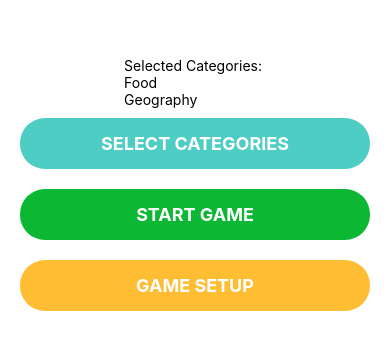
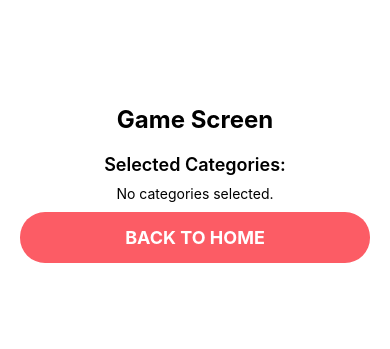
Before and after one commit to abhishek-dangol/Word_Guess_2, a React Native app: screen /Game in a window 390 px wide. Shown: the part 233-582 px from the top of the page. Built offline with nearby package versions, Linux system fonts and the light colour scheme.

Commit message:
Able to pass categories from Home Screen to Game Screen

```diff
--- a/App.js
+++ b/App.js
@@ -1,20 +1,34 @@
 import { StatusBar } from "expo-status-bar";
-import { StyleSheet, Text, View } from "react-native";
+import { StyleSheet, Text, View, SafeAreaView } from "react-native";
 import AppButton from "./app/components/AppButton";
 import HomeScreen from "./app/screens/HomeScreen";
+import GameScreen from "./app/screens/GameScreen";
+import { NavigationContainer } from "@react-navigation/native";
+import { createNativeStackNavigator } from "@react-navigation/native-stack";
+
+
+
+const Stack = createNativeStackNavigator();
 
 export default function App() {
   return (
-    <View style={styles.container}>
-      <HomeScreen />
-    </View>
+    <SafeAreaView style={styles.container}>
+      <NavigationContainer independent={true}>
+        <Stack.Navigator
+          initialRouteName="Home"
+          screenOptions={{ headerShown: false, }}
+        >
+          <Stack.Screen name="Home" component={HomeScreen}/>
+          <Stack.Screen name="Game" component={GameScreen} />
+        </Stack.Navigator>
+      </NavigationContainer>
+    </SafeAreaView>
+
   );
 }
 
 const styles = StyleSheet.create({
   container: {
     flex: 1,
-    alignItems: "center",
-    justifyContent: "center",
   },
 });
--- /dev/null
+++ b/app/screens/GameScreen.js
@@ -0,0 +1,63 @@
+// app/screens/GameScreen.js
+
+import { StyleSheet, Text, View } from "react-native";
+import React from "react";
+import AppButton from "../components/AppButton";
+import colors from "../config/colors";
+
+const GameScreen = ({ route, navigation }) => {
+  const { selectedCategories = [] } = route.params || {}; // Safeguard against undefined params
+
+  console.log("Received selected categories in GameScreen: ", selectedCategories);
+
+  const handleBackToHome = () => {
+    navigation.goBack(); // Navigate back to HomeScreen
+  };
+
+  return (
+    <View style={styles.container}>
+      <Text style={styles.title}>Game Screen</Text>
+      <Text style={styles.subtitle}>Selected Categories:</Text>
+      {selectedCategories.length > 0 ? (
+        selectedCategories.map((category) => (
+          <Text key={category} style={styles.categoryItem}>{category}</Text>
+        ))
+      ) : (
+        <Text>No categories selected.</Text>
+      )}
+      {/* Add more game-related components here */}
+      <AppButton
+        title="Back to Home"
+        color="red"
+        onPress={handleBackToHome}
+      />
+    </View>
+  );
+};
+
+export default GameScreen;
+
+const styles = StyleSheet.create({
+  container: {
+    flex: 1,
+    padding: 20,
+    backgroundColor: '#fff',
+    justifyContent: 'center',
+    alignItems: 'center',
+  },
+  title: {
+    fontSize: 24,
+    fontWeight: "bold",
+    marginBottom: 20,
+  },
+  subtitle: {
+    fontSize: 18,
+    fontWeight: "600",
+    marginBottom: 10,
+  },
+  categoryItem: {
+    fontSize: 16,
+    color: '#333',
+    marginBottom: 5,
+  },
+});
--- a/app/screens/HomeScreen.js
+++ b/app/screens/HomeScreen.js
@@ -1,50 +1,81 @@
-import { Pressable, StyleSheet, Text, View } from "react-native";
+// app/screens/HomeScreen.js
+
+import { StyleSheet, Text, View, Alert } from "react-native";
 import React, { useState } from "react";
 import AppButton from "../components/AppButton";
 import CategorySelector from "./CategorySelector";
 import GameSetup from "./GameSetup";
 import colors from "../config/colors";
+import { useNavigation } from "@react-navigation/native";
 
 const HomeScreen = () => {
+  const navigation = useNavigation(); // Initialize navigation
 
   const [isSelectCategoriesModalVisible, setIsSelectCategoriesModalVisible] = useState(false);
   const [isGameSetupModalVisible, setIsGameSetupModalVisible] = useState(false);
   const [selectedCategories, setSelectedCategories] = useState(["Food", "Geography"]);
 
-  const handleOpenSelecteCategoriesModal = () => {
+  const handleOpenSelectCategoriesModal = () => {
     setIsSelectCategoriesModalVisible(true);
-  }
+  };
 
   const handleCloseSelectCategoriesModal = () => {
     setIsSelectCategoriesModalVisible(false);
-  }
+  };
 
   const handleOpenGameSetupModal = () => {
     setIsGameSetupModalVisible(true);
-  }
+  };
 
   const handleCloseGameSetupModal = () => {
     setIsGameSetupModalVisible(false);
-  }
+  };
 
   const handleSelectCategories = (categories) => {
     setSelectedCategories(categories);
+  };
 
+  const handleStartGame = () => {
+    if (selectedCategories.length >= 2) {
+      navigation.navigate("Game", { selectedCategories });
+    } else {
+      Alert.alert("Selection Required", "Please select at least two categories to start the game.");
     }
+  };
 
   console.log("Selected categories: ", selectedCategories);
 
   return (
-        <View style={styles.buttonsContainer}>
-          <View>
-            <Text>Selected Categories: </Text>
+    <View style={styles.container}>
+      {/* Display Selected Categories */}
+      <View style={styles.selectedCategoriesContainer}>
+        <Text style={styles.selectedCategoriesTitle}>Selected Categories:</Text>
         {selectedCategories.map((category) => (
-              <Text key={category}>{category}</Text>
+          <Text key={category} style={styles.selectedCategoryItem}>{category}</Text>
         ))}
       </View>
-          <AppButton title="Select Categories" color="teal" onPress={handleOpenSelecteCategoriesModal}/>
-          <AppButton title="Start Game" color="green" />
-          <AppButton title="Game Setup" color="yellow" onPress={handleOpenGameSetupModal}/>
+
+      {/* Buttons */}
+      <View style={styles.buttonsContainer}>
+        <AppButton
+          title="Select Categories"
+          color="teal"
+          onPress={handleOpenSelectCategoriesModal}
+        />
+        <AppButton
+          title="Start Game"
+          color={selectedCategories.length < 2 ? colors.gray : "green"}
+          onPress={handleStartGame}
+          disabled={selectedCategories.length < 2}
+        />
+        <AppButton
+          title="Game Setup"
+          color="yellow"
+          onPress={handleOpenGameSetupModal}
+        />
+      </View>
+
+      {/* Modals */}
       <CategorySelector
         visible={isSelectCategoriesModalVisible}
         onClose={handleCloseSelectCategoriesModal}
@@ -62,11 +93,30 @@ const HomeScreen = () => {
 export default HomeScreen;
 
 const styles = StyleSheet.create({
+  container: {
+    flex: 1, // Ensures the container takes up the full screen
+    padding: 20,
+    backgroundColor: '#fff',
+    justifyContent: 'center', // Centers content vertically
+    alignItems: 'center',     // Centers content horizontally
+  },
   buttonsContainer: {
-    padding: 20,
-    flex: 1,
+    marginTop: 20,
+    width: "100%",
     justifyContent: "center",
     alignItems: "center",
-    width: "100%",
+  },
+  selectedCategoriesContainer: {
+    marginBottom: 20,
+    alignItems: 'center',
+  },
+  selectedCategoriesTitle: {
+    fontSize: 18,
+    fontWeight: "bold",
+    marginBottom: 10,
+  },
+  selectedCategoryItem: {
+    fontSize: 16,
+    color: colors.teal,
   },
 });
--- a/package.json
+++ b/package.json
@@ -12,6 +12,7 @@
     "@expo/metro-runtime": "~3.2.3",
     "@react-native-community/masked-view": "^0.1.11",
     "@react-navigation/native": "^6.1.18",
+    "@react-navigation/native-stack": "^6.11.0",
     "@react-navigation/stack": "^6.4.1",
     "expo": "~51.0.28",
     "expo-status-bar": "~1.12.1",
```
Also changed, not shown: 1 other file (tests, documents, lock files or other folders). Lines whose indentation alone changed are shown as unchanged.
